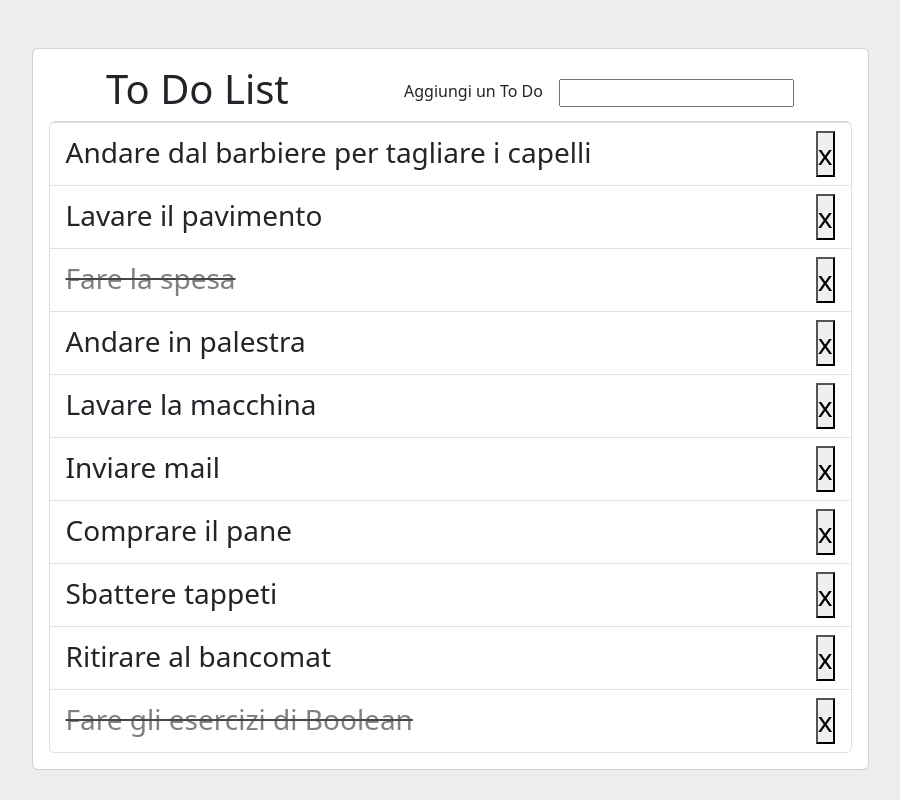
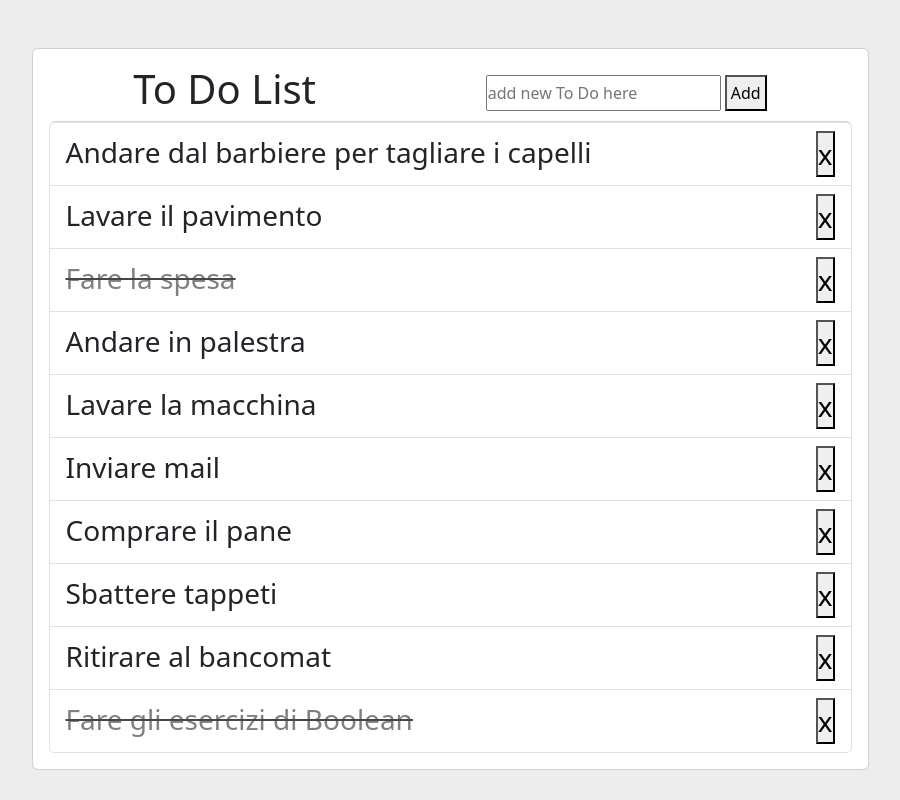
Before and after one commit to agostinoluca/vue-todolist, a Vue app: page / in a window 1280 px wide. Shown: the whole page, without its empty margins (190-1090 px from the left). Built offline with nearby package versions, Linux system fonts and the light colour scheme.

Commit message:
add button

```diff
--- a/src/App.vue
+++ b/src/App.vue
@@ -40,9 +40,9 @@ export default {
   <div class="card p-3 w-75 m-auto">
     <div class="d-flex justify-content-around align-items-center">
       <h1 class="text-center">{{ name }}</h1>
-      <div class="d-flex gap-3 ">
-        <label for="newTodo">Aggiungi un To Do</label>
-        <input v-model="newTodo" type="text" name="newTodo" id="newTodo">
+      <div class="d-flex gap-1 ">
+        <input v-model="newTodo" type="text" name="newTodo" id="newTodo" placeholder="add new To Do here">
+        <button class="p-1">Add</button>
       </div>
     </div>
     <ul class="list-group fs-3" v-if="toDo.length > 0">
```
